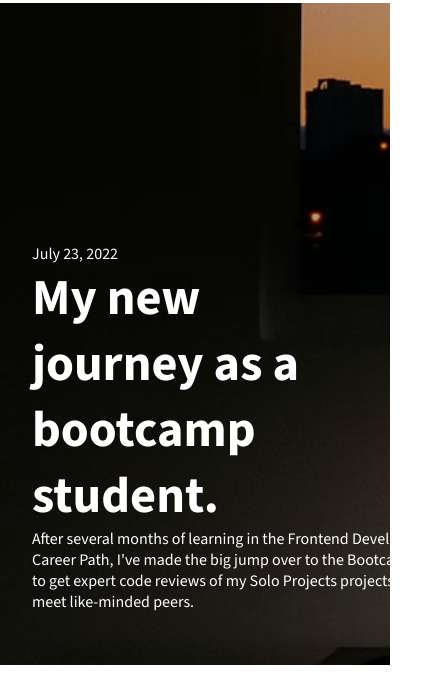
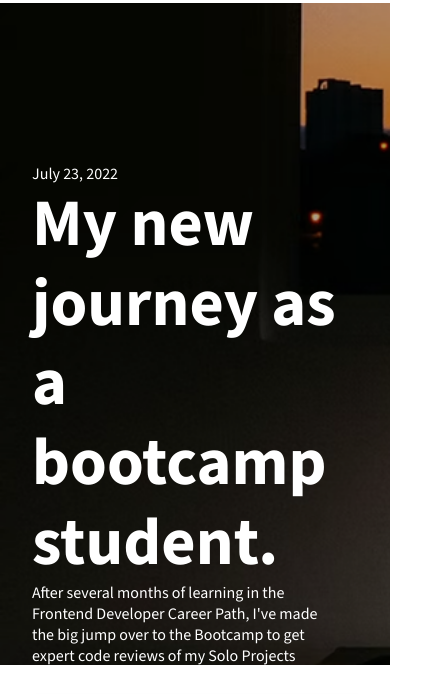
Before and after one commit to CodesbyEkan/MyLearningJournal, a plain HTML site: page index.html in a window 390 px wide. Shown: the part 80-774 px from the top of the page, 432 px wide, since content can reach past the window. Drawn offline with nearby package versions, Linux system fonts and the light colour scheme.

Commit message:
Worked on responsiveness for mobile view on homepage

```diff
--- a/css/style.css
+++ b/css/style.css
@@ -65,7 +65,7 @@ body {
 }
 
 .intro {
-  padding: 15em 5em 0 2em;
+  padding: 10em 2em 0 2em;
   height: 41.38em;
   width: 100%;
   background-image: url("/images/blog-image-hero.png");
@@ -86,12 +86,13 @@ body {
 }
 
 .intro #caption {
-  font-size: 3.15em;
+  font-size: 4.15em;
   font-weight: 800;
+  line-height: 1.2;
 }
 
 .intro #text {
-  width: 25em;
+  width: 90%;
   font-size: 1rem;
 }
 
```
